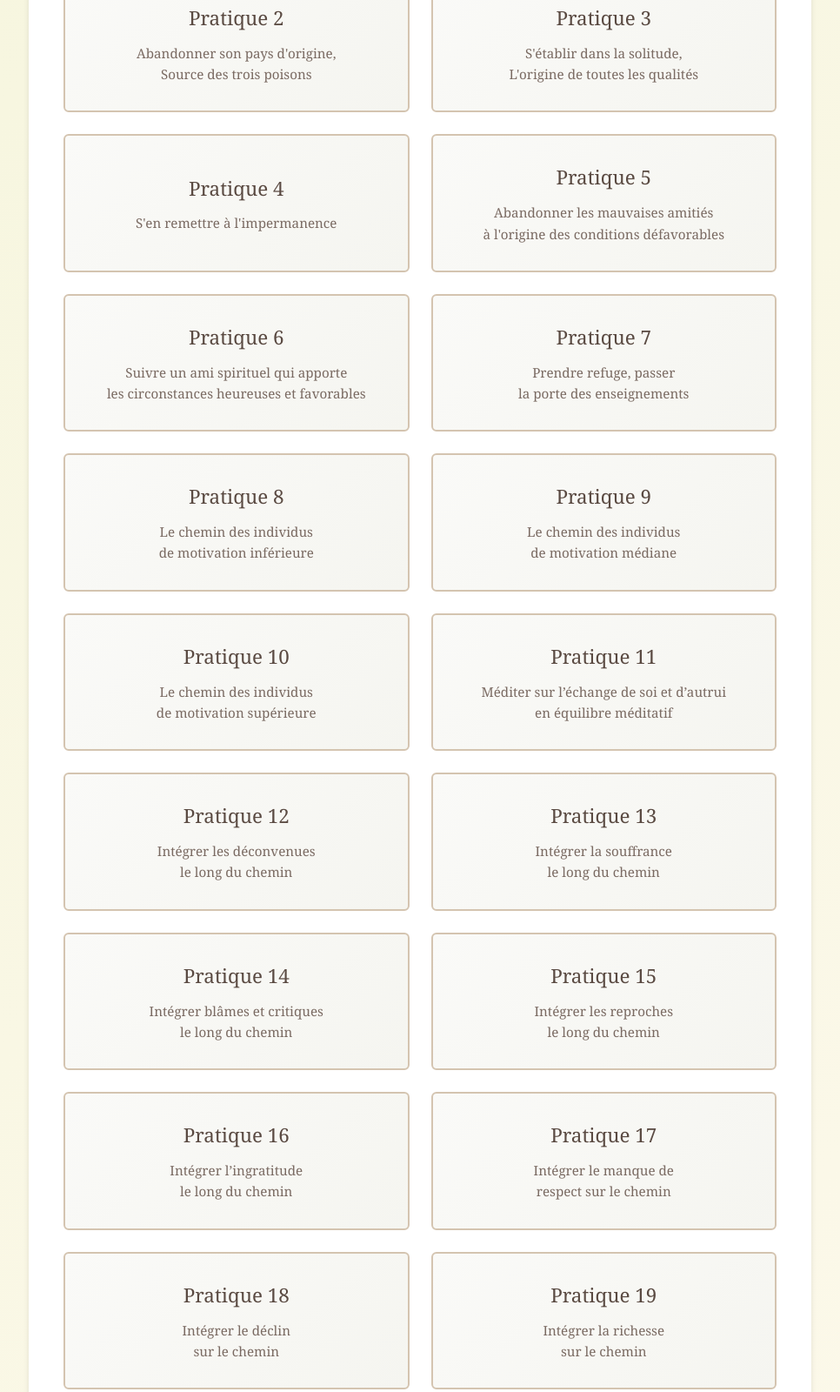
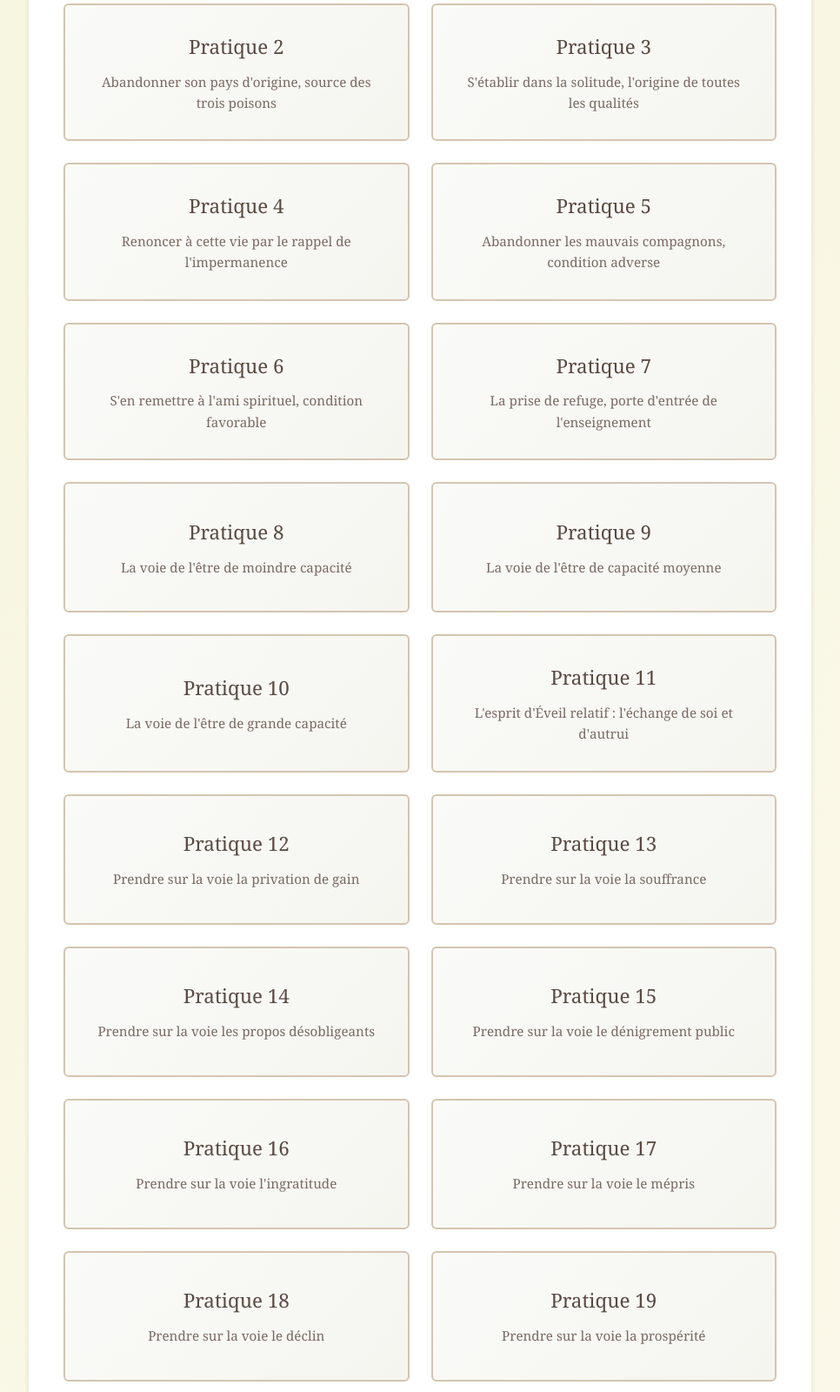
Before and after one commit to BodinT960/Traduction-commentaire-Choedrak-37-pratiques-des-bodhisattvas, a plain HTML site: page index.html in a window 1280 px wide. Shown: the part 805-2405 px from the top of the page at 87% size, without its empty margins (157-1123 px from the left). Drawn offline with Linux system fonts and the light colour scheme.

Commit message:
Update index.html

```diff
--- a/index.html
+++ b/index.html
@@ -155,92 +155,72 @@
                 </a>
                 <a href="Pratique-1.html" class="nav-card">
                     <h3>Pratique 1</h3>
-                    <p>Première pratique des bodhisattvas</p>
+                    <p>La difficulté d'obtenir une existence humaine pleine de sens dotée des libertés et des richesses</p>
                 </a>
                 <a href="Pratique-2.html" class="nav-card">
                     <h3>Pratique 2</h3>
-                    <p>Abandonner son pays d'origine,</p>
-                    <p>Source des trois poisons</p>
+                    <p>Abandonner son pays d'origine, source des trois poisons</p>
                 </a>
                 <a href="Pratique-3.html" class="nav-card">
                     <h3>Pratique 3</h3>
-                    <p>S'établir dans la solitude,</p>
-                    <p>L'origine de toutes les qualités</p>
+                    <p>S'établir dans la solitude, l'origine de toutes les qualités</p>
                 <a href="Pratique-4.html" class="nav-card">
                     <h3>Pratique 4</h3>
-                    <p>S'en remettre à l'impermanence</p>
+                    <p>Renoncer à cette vie par le rappel de l'impermanence</p>
                 <a href="Pratique-5.html" class="nav-card">
                     <h3>Pratique 5</h3>
-                    <p>Abandonner les mauvaises amitiés</p>
-                    <p>à l'origine des conditions défavorables</p>
+                    <p>Abandonner les mauvais compagnons, condition adverse</p>
                 <a href="Pratique-6.html" class="nav-card">
                     <h3>Pratique 6</h3>
-                    <p>Suivre un ami spirituel qui apporte</p>
-                    <p>les circonstances heureuses et favorables</p>
+                    <p>S'en remettre à l'ami spirituel, condition favorable</p>
                 <a href="Pratique-7.html" class="nav-card">
                     <h3>Pratique 7</h3>
-                    <p>Prendre refuge, passer</p>
-                    <p>la porte des enseignements</p>
+                    <p>La prise de refuge, porte d'entrée de l'enseignement</p>
                 <a href="Pratique-8.html" class="nav-card">
                     <h3>Pratique 8</h3>
-                    <p>Le chemin des individus</p>
-                    <p>de motivation inférieure</p>
+                    <p>La voie de l'être de moindre capacité</p>
                 <a href="Pratique-9.html" class="nav-card">
                     <h3>Pratique 9</h3>
-                    <p>Le chemin des individus</p>
-                    <p>de motivation médiane</p>
+                    <p>La voie de l'être de capacité moyenne</p>
                 <a href="Pratique-10.html" class="nav-card">
                     <h3>Pratique 10</h3>
-                    <p>Le chemin des individus</p>
-                    <p>de motivation supérieure</p>
+                    <p>La voie de l'être de grande capacité</p>
                 <a href="Pratique-11.html" class="nav-card">
                     <h3>Pratique 11</h3>
-                    <p>Méditer sur l’échange de soi et d’autrui </p>
-                    <p>en équilibre méditatif</p>
+                    <p>L'esprit d'Éveil relatif : l'échange de soi et d'autrui</p>
                 <a href="Pratique-12.html" class="nav-card">
                     <h3>Pratique 12</h3>
-                    <p>Intégrer les déconvenues</p>
-                    <p>le long du chemin</p>
+                    <p>Prendre sur la voie la privation de gain</p>
                 <a href="Pratique-13.html" class="nav-card">
                     <h3>Pratique 13</h3>
-                    <p>Intégrer la souffrance</p>
-                    <p>le long du chemin</p>
+                    <p>Prendre sur la voie la souffrance</p>
                 <a href="Pratique-14.html" class="nav-card">
                     <h3>Pratique 14</h3>
-                    <p>Intégrer blâmes et critiques</p>
-                    <p>le long du chemin</p>
+                    <p>Prendre sur la voie les propos désobligeants</p>
                 <a href="Pratique-15.html" class="nav-card">
                     <h3>Pratique 15</h3>
-                    <p>Intégrer les reproches</p>
-                    <p>le long du chemin</p>
+                    <p>Prendre sur la voie le dénigrement public</p>
                 <a href="Pratique-16.html" class="nav-card">
                     <h3>Pratique 16</h3>
-                    <p>Intégrer l’ingratitude</p>
-                    <p>le long du chemin</p>
+                    <p>Prendre sur la voie l'ingratitude</p>
                 <a href="Pratique-17.html" class="nav-card">
                     <h3>Pratique 17</h3>
-                    <p>Intégrer le manque de</p>
-                    <p>respect sur le chemin</p>
+                    <p>Prendre sur la voie le mépris</p>
                 <a href="Pratique-18.html" class="nav-card">
                     <h3>Pratique 18</h3>
-                    <p>Intégrer le déclin</p>
-                    <p>sur le chemin</p>
+                    <p>Prendre sur la voie le déclin</p>
                 <a href="Pratique-19.html" class="nav-card">
                     <h3>Pratique 19</h3>
-                    <p>Intégrer la richesse</p>
-                    <p>sur le chemin</p>
+                    <p>Prendre sur la voie la prospérité</p>
                 <a href="Pratique-20.html" class="nav-card">
                     <h3>Pratique 20</h3>
-                    <p>Intégration des objets</p>
-                    <p>d’aversion à la voie</p>
+                    <p>Prendre sur la voie les objets d'aversion</p>
                 <a href="Pratique-21.html" class="nav-card">
                     <h3>Pratique 21</h3>
-                    <p>Intégration des objets</p>
-                    <p>d’attachement à la voie</p>
+                    <p>Prendre sur la voie les objets d'attachement</p>
                 <a href="Pratique-22.html" class="nav-card">
                     <h3>Pratique 22</h3>
-                    <p>Se familiariser à l’absence de saisie des</p>
-                    <p>élaborations mentales en équilibre méditatif</p>
+                    <p>L'esprit d'Éveil ultime : en équipoise, méditer sans saisie l'absence d'élaborations</p>
                 <a href="Pratique-23.html" class="nav-card">
                     <h3>Pratique 23</h3>
                     <p>Se défaire des objets perçus</p>
```
